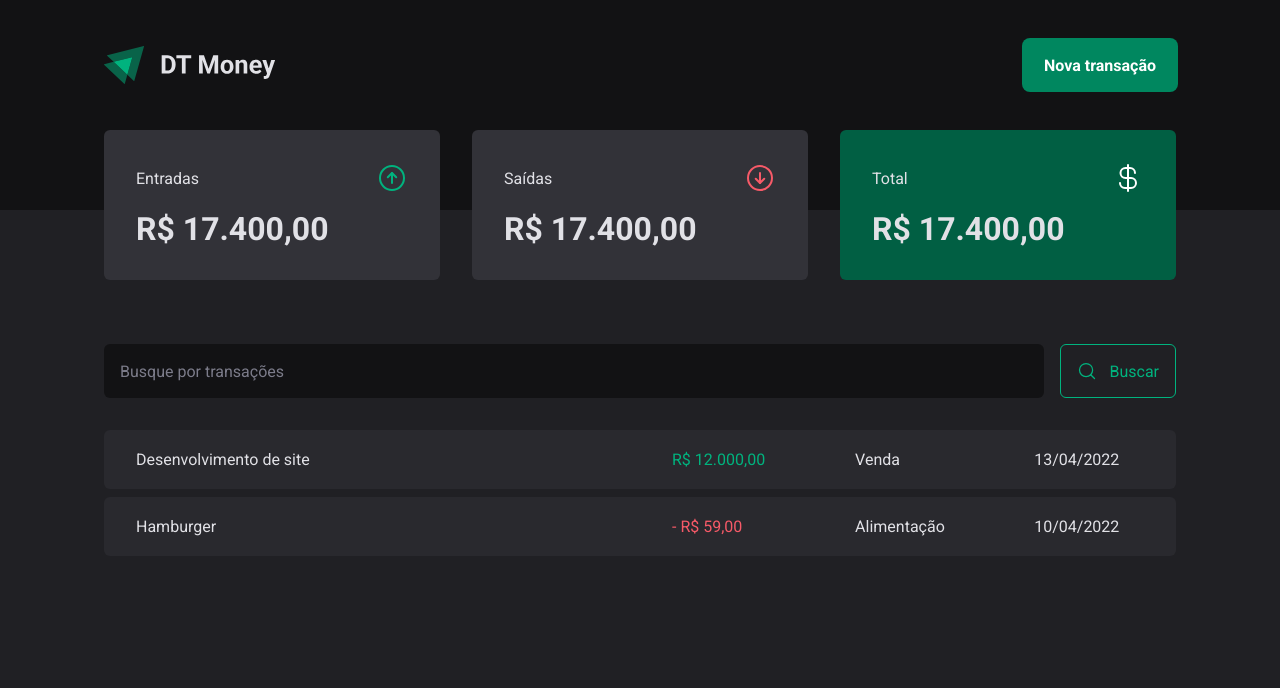
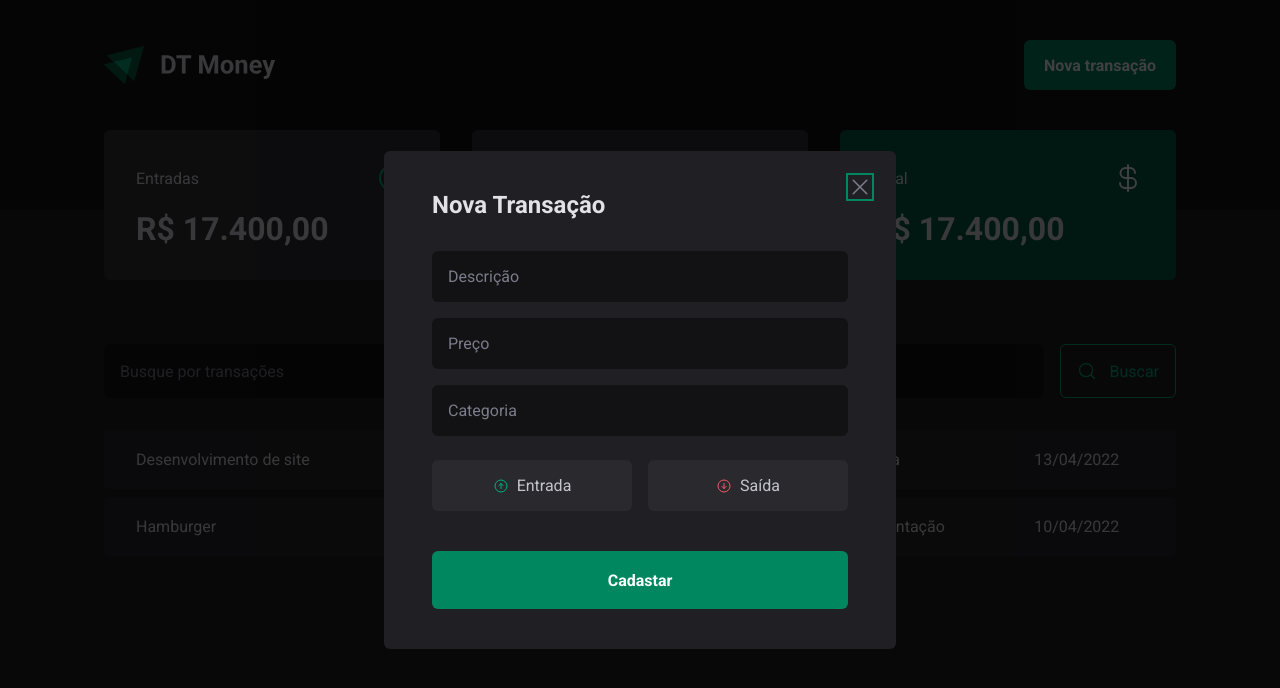
Before and after one commit to BrunaDuarte-3321/Ignite_ReactJS_2022, a React (Vite) app in the folder 03-DT-MONEY/: page / in a window 1280 px wide. Both pictures are taken after a click on the button "Nova transação". Shown: the top 688 px of the page. Built offline with nearby package versions, Linux system fonts and the light colour scheme.

Commit message:
Adicionando component modal na aplicação.

```diff
--- a/03-DT-MONEY/package.json
+++ b/03-DT-MONEY/package.json
@@ -10,6 +10,8 @@
     "lint": "eslint src --ext .ts,.tsx --fix"
   },
   "dependencies": {
+    "@radix-ui/react-dialog": "^1.0.2",
+    "@radix-ui/react-radio-group": "^1.1.0",
     "phosphor-react": "^1.4.1",
     "react": "^18.2.0",
     "react-dom": "^18.2.0",
--- a/03-DT-MONEY/src/components/Header/index.tsx
+++ b/03-DT-MONEY/src/components/Header/index.tsx
@@ -1,11 +1,18 @@
 import { HeaderContainer, HeaderContent, NewTransactionButton } from './styles'
 import logoImg from '../../assets/logo.svg'
+import * as Dialog from '@radix-ui/react-dialog'
+import { NewTransactionModal } from '../NewTransactionModal'
 export function Header() {
   return (
     <HeaderContainer>
       <HeaderContent>
         <img src={logoImg} alt="" />
-        <NewTransactionButton>Nova transação</NewTransactionButton>
+        <Dialog.Root>
+          <Dialog.Trigger asChild>
+            <NewTransactionButton>Nova transação</NewTransactionButton>
+          </Dialog.Trigger>
+          <NewTransactionModal />
+        </Dialog.Root>
       </HeaderContent>
     </HeaderContainer>
   )
--- /dev/null
+++ b/03-DT-MONEY/src/components/NewTransactionModal/index.tsx
@@ -0,0 +1,41 @@
+import * as Dialog from '@radix-ui/react-dialog'
+import { ArrowCircleDown, ArrowCircleUp, X } from 'phosphor-react'
+import {
+  CloseButton,
+  Content,
+  Overlay,
+  TransactionType,
+  TransactionTypeButton,
+} from './styles'
+
+export function NewTransactionModal() {
+  return (
+    <Dialog.Portal>
+      <Overlay />
+      <Content>
+        <Dialog.Title>Nova Transação</Dialog.Title>
+        <CloseButton>
+          <X size={24} />
+        </CloseButton>
+
+        <form action="">
+          <input type="text" name="" id="" placeholder="Descrição" required />
+          <input type="number" placeholder="Preço" required />
+          <input type="text" placeholder="Categoria" required />
+
+          <TransactionType>
+            <TransactionTypeButton variant="income" value="income">
+              <ArrowCircleUp />
+              Entrada
+            </TransactionTypeButton>
+            <TransactionTypeButton variant="outcome" value="outcome">
+              <ArrowCircleDown />
+              Saída
+            </TransactionTypeButton>
+          </TransactionType>
+          <button type="submit">Cadastar</button>
+        </form>
+      </Content>
+    </Dialog.Portal>
+  )
+}
--- /dev/null
+++ b/03-DT-MONEY/src/components/NewTransactionModal/styles.ts
@@ -0,0 +1,112 @@
+import styled from 'styled-components'
+import * as Dialog from '@radix-ui/react-dialog'
+import * as RadioGroup from '@radix-ui/react-radio-group'
+
+export const Overlay = styled(Dialog.Overlay)`
+  position: fixed;
+  width: 100vw;
+  height: 100vh;
+
+  inset: 0;
+  background: rgba(0, 0, 0, 0.75);
+`
+
+export const Content = styled(Dialog.Content)`
+  min-width: 32rem;
+  border-radius: 6px;
+  padding: 2.5rem 3rem;
+  background: ${({ theme }) => theme['gray-800']};
+
+  position: fixed;
+  top: 50%;
+  left: 50%;
+  transform: translate(-50%, -50%); // hacker para centralizar elemento na tela
+
+  form {
+    margin-top: 2rem;
+
+    display: flex;
+    flex-direction: column;
+    gap: 1rem;
+
+    input {
+      border-radius: 6px;
+      border: 0;
+      background: ${({ theme }) => theme['gray-900']};
+      color: ${({ theme }) => theme['gray-300']};
+      padding: 1rem;
+
+      &::placeholder {
+        color: ${({ theme }) => theme['gray-500']};
+      }
+    }
+
+    button[type='submit'] {
+      height: 58px;
+      border: 0;
+      background: ${({ theme }) => theme['green-500']};
+      color: ${({ theme }) => theme.white};
+      font-weight: bold;
+      padding: 0 1.25rem;
+      border-radius: 6px;
+      margin-top: 1.5rem;
+      cursor: pointer;
+
+      &:hover {
+        background: ${({ theme }) => theme['green-700']};
+        transition: background-color 0.2s;
+      }
+    }
+  }
+`
+export const CloseButton = styled(Dialog.Close)`
+  position: absolute;
+  background: transparent;
+  border: 0;
+  top: 1.5rem;
+  right: 1.5rem;
+  line-height: 0;
+  cursor: pointer;
+  color: ${({ theme }) => theme['gray-500']};
+`
+export const TransactionType = styled(RadioGroup.Root)`
+  display: grid;
+  grid-template-columns: repeat(2, 1fr);
+  gap: 1rem;
+  margin-top: 0.5rem;
+`
+
+interface Props {
+  variant: 'income' | 'outcome'
+}
+export const TransactionTypeButton = styled(RadioGroup.Item)<Props>`
+  background: ${({ theme }) => theme['gray-700']};
+  padding: 1rem;
+  display: flex;
+  align-items: center;
+  justify-content: center;
+  border: 0;
+  gap: 0.5rem;
+  border-radius: 6px;
+  cursor: pointer;
+  color: ${({ theme }) => theme['gray-300']};
+
+  svg {
+    color: ${({ theme, variant }) =>
+      variant === 'income' ? theme['green-300'] : theme['red-300']};
+  }
+  &[data-state='unchecked']:hover {
+    transition: background-color 0.2s;
+    background: ${({ theme }) => theme['gray-600']};
+  }
+
+  &[data-state='checked'] {
+    color: ${({ theme }) => theme.white};
+    background: ${({ theme, variant }) =>
+      variant === 'income' ? theme['green-500'] : theme['red-500']};
+
+    svg {
+      color: ${({ theme }) => theme.white};
+    }
+  }
+`
```
Also changed, not shown: 1 other file (tests, documents, lock files or other folders).
